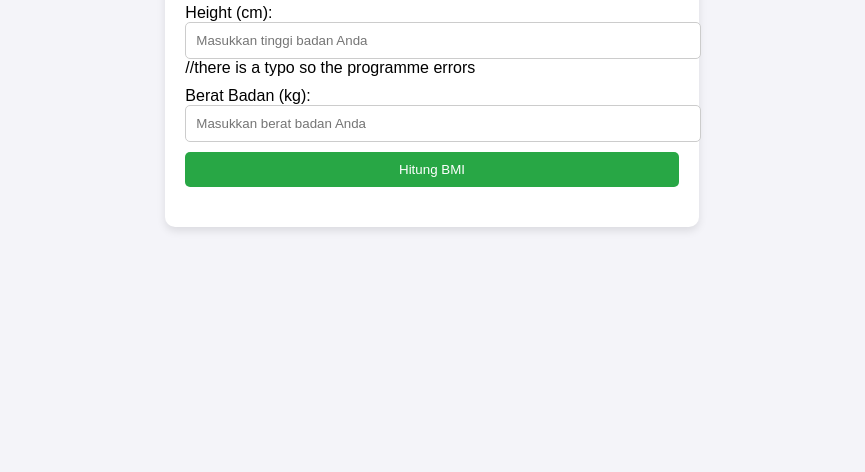
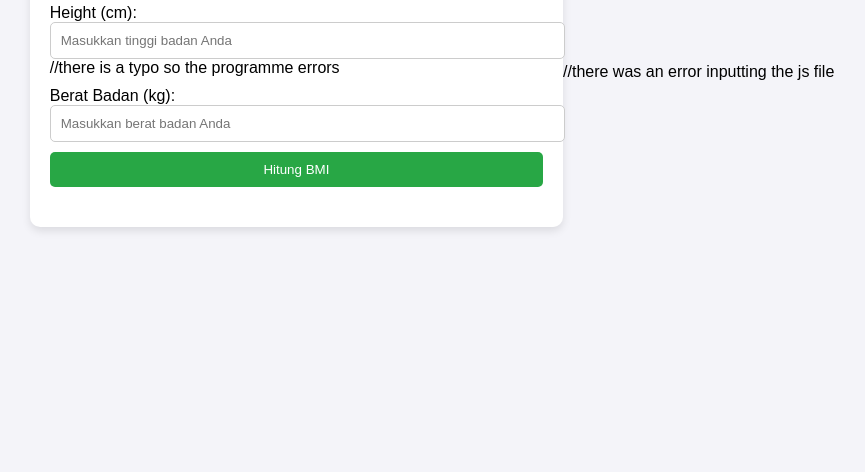
Before and after one commit to ucoonnnn/project22, a plain HTML site: page Index.html in a window 1280 px wide. Shown: the part 328-800 px from the top of the page, without its empty margins (208-1073 px from the left). Drawn offline with Linux system fonts and the light colour scheme.

Commit message:
Update Index.html (there was an error inputting the js file)

```diff
--- a/Index.html
+++ b/Index.html
@@ -21,7 +21,7 @@
         <div class="result" id="result"></div>
     </div>
 
-    <script src="script11.js"></script>
+    <script src="script1.js"></script> //there was an error inputting the js file
 
 </body>
 </html>
```
